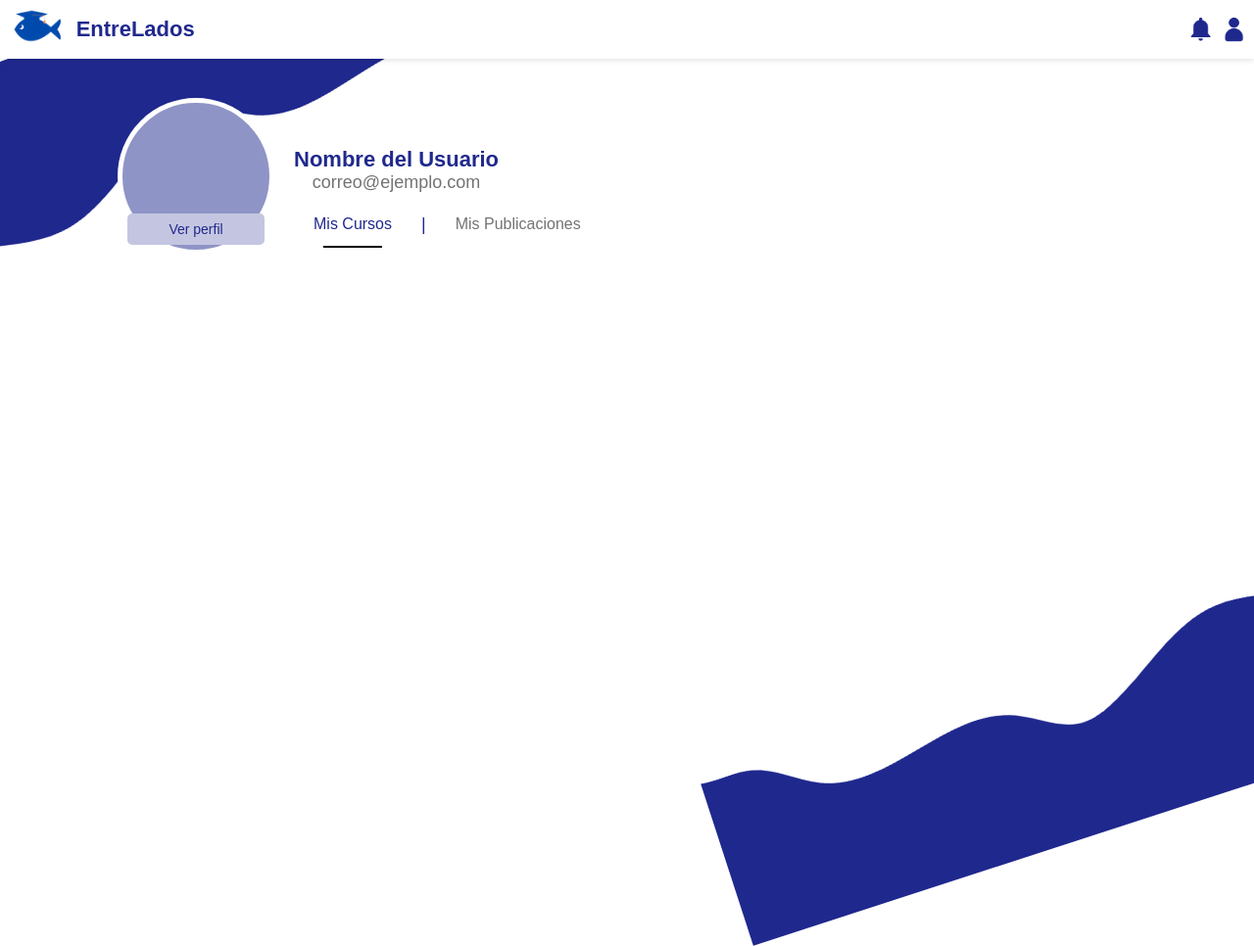
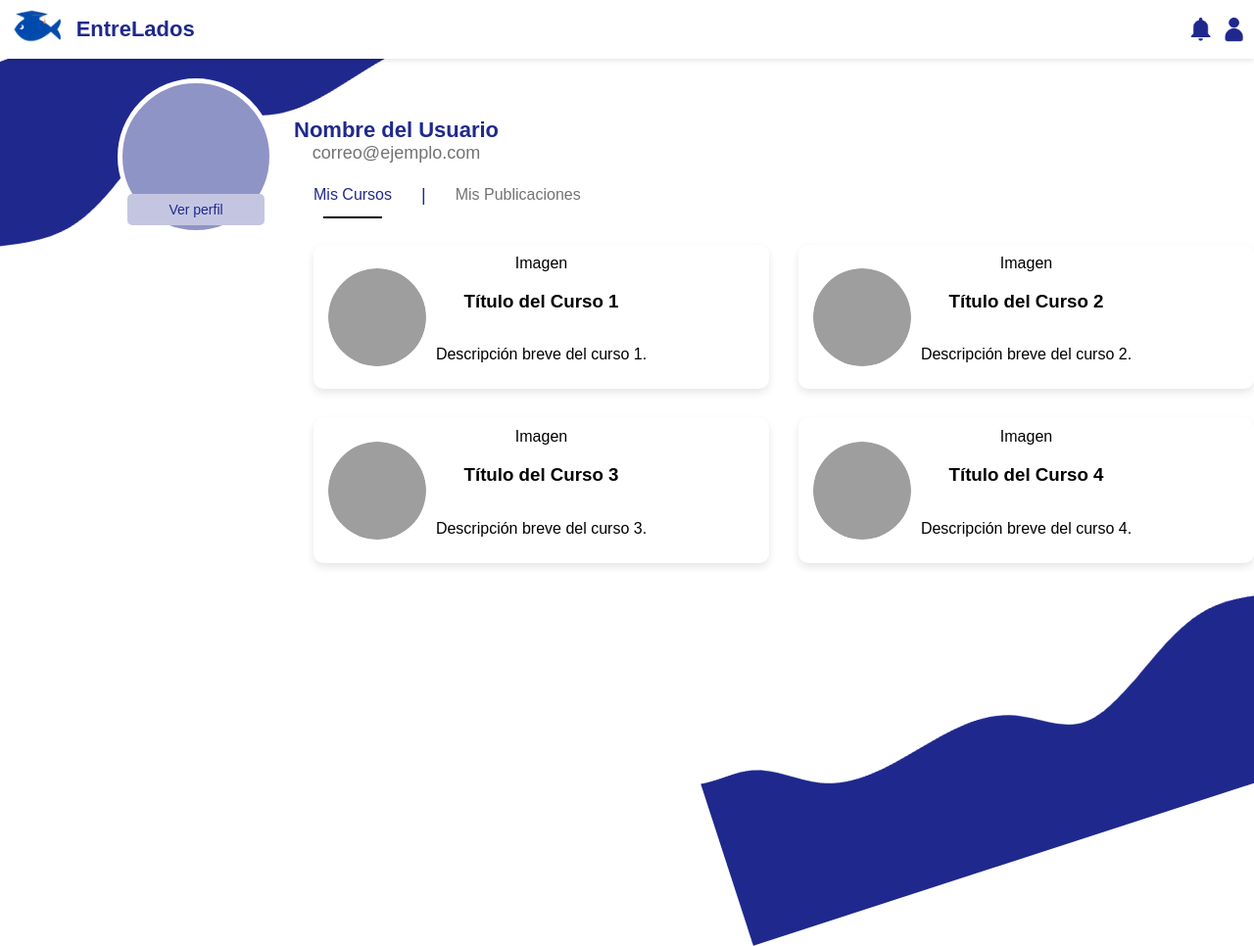
Before and after one commit to MaruSosa2004/EntreLados---Proyecto-Pescar, a website built with Vite: page interfaces/editar_perfil.html in a window 1280 px wide. Shown: the top 966 px of the page at 98% size. Built offline with nearby package versions, Linux system fonts and the light colour scheme; grey boxes are pictures that could not be loaded.

Commit message:
3ra version editar perfil

```diff
--- a/css/editar_perfil.css
+++ b/css/editar_perfil.css
@@ -63,6 +63,7 @@ body {
     bottom: -50px;
     right: -220px;
     transform: rotate(342deg);
+
 }
 
 .container {
@@ -71,9 +72,10 @@ body {
     overflow: auto;
 }
 
+/* circunferencia y boton de perfil */
 .circunferencia-container {
     position: absolute;
-    top: 100px;
+    top: 80px;
     left: 200px;
     transform: translate(-50%, 0);
     text-align: center;
@@ -111,6 +113,7 @@ body {
     overflow: hidden;
     background-clip: padding-box;
 }
+
 /*ventana secundaria*/
 .modal {
     display: none;
@@ -212,7 +215,7 @@ body {
 /*MENU*/
 .menu-container {
     position: absolute;
-    top: 210px;
+    top: 180px;
     left: 300px;
     display: flex;
     align-items: center;
@@ -220,7 +223,6 @@ body {
     color: #20298c;
 }
 
-/*hasta aqui cambie cosas*/
 .menu-item {
     padding: 10px 20px;
     cursor: pointer;
@@ -269,7 +271,7 @@ body {
 
 .user-info {
     position: absolute;
-    top: 150px;
+    top: 120px;
     left: 300px;
     text-align: center;
     color: #20298c;
@@ -284,3 +286,195 @@ body {
     font-size: 18px;
     color: #737373;
 }
+
+/*estilo de los contenedores*/
+/* contenedor padre */
+.contenedor-cursos-publicaciones {
+    position: relative;
+    top: 80px;
+    left: 300px;
+    display: grid;
+    grid-template-columns: repeat(2, 1fr);
+    grid-gap: 30px;
+    padding: 20px;
+    width: 80%;
+    max-width: 1000px;
+    box-sizing: border-box;
+}
+
+/* subcontenedores */
+.contenedor-curso {
+    position: relative;
+    padding-left: 120px;
+    background-color: #fff;
+    border-radius: 10px;
+    box-shadow: 0 4px 8px rgba(0, 0, 0, 0.1);
+    padding: 10px;
+    display: flex;
+    flex-direction: column;
+    align-items: center;
+    justify-content: space-between;
+    min-height: 100px;
+    width: 100%;
+    box-sizing: border-box;
+}
+
+/* estilo para la circunferencia de cursos */
+.circunferencia-course {
+    width: 100px;
+    height: 100px;
+    border-radius: 50%;
+    background-color: rgba(143, 148, 198, 0.2);
+    border: 5px solid white;
+    display: flex;
+    align-items: center;
+    justify-content: center;
+    overflow: hidden;
+    position: absolute;
+    left: 10px;
+    top: 50%;
+    transform: translateY(-50%);
+}
+
+/*imagen dentro de la circunferencia */
+.curso-imagen {
+    width: 100%;
+    height: 100%;
+    object-fit: cover;
+    border-radius: 50%;
+}
+
+
+
+
+/*--------------------------------------------------------------*/
+/* Responsive */
+/* @media (min-width: 768px) {
+    .top-bar {
+        flex-direction: row;
+        justify-content: space-between;
+        height: 50px;
+    }
+
+    .logo-container {
+        margin-left: -60px;
+        margin-bottom: 0;
+    }
+
+    .logo-container img {
+        height: 80px;
+    }
+
+    .logo-container h1 {
+        font-size: 18px;
+        margin-left: -50px;
+    }
+
+    .icon-container img {
+        height: 20px;
+    }
+
+    .barra {
+        width: 600px;
+    }
+
+    .circunferencia-container {
+        top: 80px;
+        left: 160px;
+        transform: translate(-50%, 0);
+    }
+
+    .circunferencia {
+        width: 120px;
+        height: 120px;
+    }
+
+    .modal-content {
+        width: 40%;
+    }
+
+    .modal-info input {
+        width: 80%;
+    }
+
+    .menu-container {
+        top: 160px;
+        left: 250px;
+    }
+
+    .user-info {
+        top: 100px;
+        left: 250px;
+    }
+}
+
+@media (max-width: 767px) {
+    .top-bar {
+        height: auto;
+        flex-direction: column;
+        align-items: flex-start;
+        padding: 10px;
+    }
+
+    .logo-container {
+        margin-left: 0;
+        margin-bottom: 10px;
+    }
+
+    .logo-container img {
+        height: 60px;
+    }
+
+    .logo-container h1 {
+        font-size: 16px;
+        margin-left: 0;
+    }
+
+    .icon-container img {
+        height: 18px;
+    }
+
+    .barra {
+        width: 100%;
+        height: auto;
+        position: relative;
+    }
+
+    .barra-top-left,
+    .barra-bottom-right {
+        position: static;
+        transform: none;
+    }
+
+    .circunferencia-container {
+        position: relative;
+        top: 0;
+        left: 0;
+    }
+
+    .circunferencia {
+        width: 100px;
+        height: 100px;
+    }
+
+    .modal-content {
+        width: 80%;
+    }
+
+    .modal-info input {
+        width: 100%;
+    }
+
+    .menu-container {
+        top: auto;
+        left: 0;
+        font-size: 14px;
+    }
+
+    .user-info {
+        top: auto;
+        left: 0;
+        font-size: 14px;
+    }
+}
+ */
--- a/interfaces/editar_perfil.html
+++ b/interfaces/editar_perfil.html
@@ -32,8 +32,6 @@
         <div class="circunferencia"></div>
         <button class="ver-perfil-btn">Ver perfil</button>
     </div>
-
-
 
     <!-- Menu -->
     <div class="menu-container">
@@ -71,7 +69,6 @@
         </div>
     </div>
 
-
     <!-- Usuario -->
     <div class="user-info">
         <div id="user-name">Nombre del Usuario</div>
@@ -79,5 +76,42 @@
     </div>
 
     <script type="module" src="../js/editar_perfil.js"></script>
+
+    <!-- Contenedores -->
+    <div class="contenedor-cursos-publicaciones">
+        <div class="contenedor-curso">
+            <div class="mensaje-imagen">Imagen</div>
+            <div class="circunferencia-course">
+                <img src="https://www.losandes.com.ar/resizer/v2/KBDKMAMKX5FNFIZ5P2UATYJAXE.jpg?auth=ae849e39dc1f8330040be5b3f0952d6e63a5e69548f917390ff9580767286fdc&width=1280&height=720" alt="Curso 1" class="curso-imagen">
+            </div>
+            <h3>Título del Curso 1</h3>
+            <p>Descripción breve del curso 1.</p>
+        </div>
+        <div class="contenedor-curso">
+            <div class="mensaje-imagen">Imagen</div>
+            <div class="circunferencia-course">
+                <img src="https://www.losandes.com.ar/resizer/v2/KBDKMAMKX5FNFIZ5P2UATYJAXE.jpg?auth=ae849e39dc1f8330040be5b3f0952d6e63a5e69548f917390ff9580767286fdc&width=1280&height=720" alt="Curso 2" class="curso-imagen">
+            </div>
+            <h3>Título del Curso 2</h3>
+            <p>Descripción breve del curso 2.</p>
+        </div>
+        <div class="contenedor-curso">
+            <div class="mensaje-imagen">Imagen</div>
+            <div class="circunferencia-course">
+                <img src="https://www.losandes.com.ar/resizer/v2/KBDKMAMKX5FNFIZ5P2UATYJAXE.jpg?auth=ae849e39dc1f8330040be5b3f0952d6e63a5e69548f917390ff9580767286fdc&width=1280&height=720" alt="Curso 3" class="curso-imagen">
+            </div>
+            <h3>Título del Curso 3</h3>
+            <p>Descripción breve del curso 3.</p>
+        </div>
+        <div class="contenedor-curso">
+            <div class="mensaje-imagen">Imagen</div>
+            <div class="circunferencia-course">
+                <img src="https://www.losandes.com.ar/resizer/v2/KBDKMAMKX5FNFIZ5P2UATYJAXE.jpg?auth=ae849e39dc1f8330040be5b3f0952d6e63a5e69548f917390ff9580767286fdc&width=1280&height=720" alt="Curso 4" class="curso-imagen">
+            </div>
+            <h3>Título del Curso 4</h3>
+            <p>Descripción breve del curso 4.</p>
+        </div>
+    </div>
+
 </body>
 </html>
```
Also changed, not shown: public/editar_perfil.html (deleted, +0 -76 lines), public/img/fondo_barras.png (added). Lines whose indentation alone changed are shown as unchanged.
